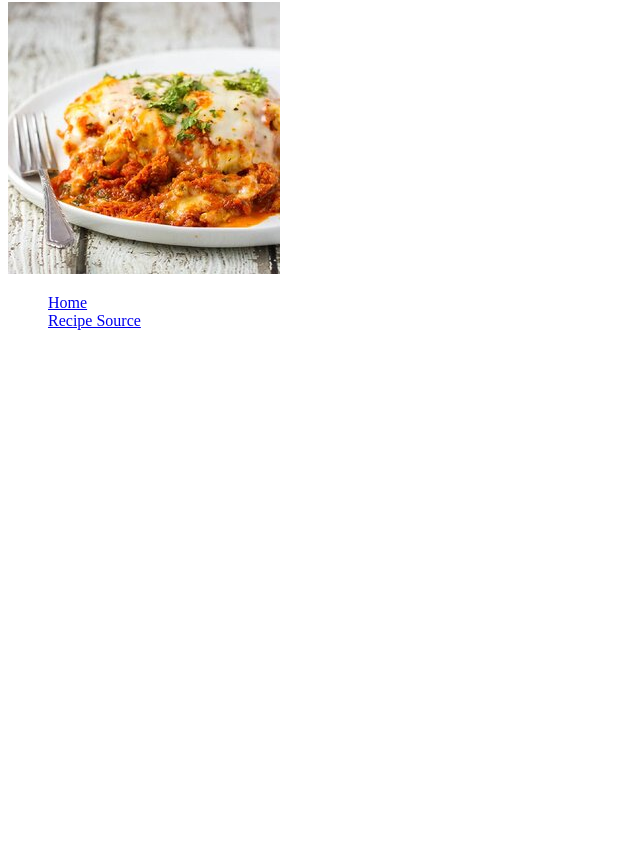
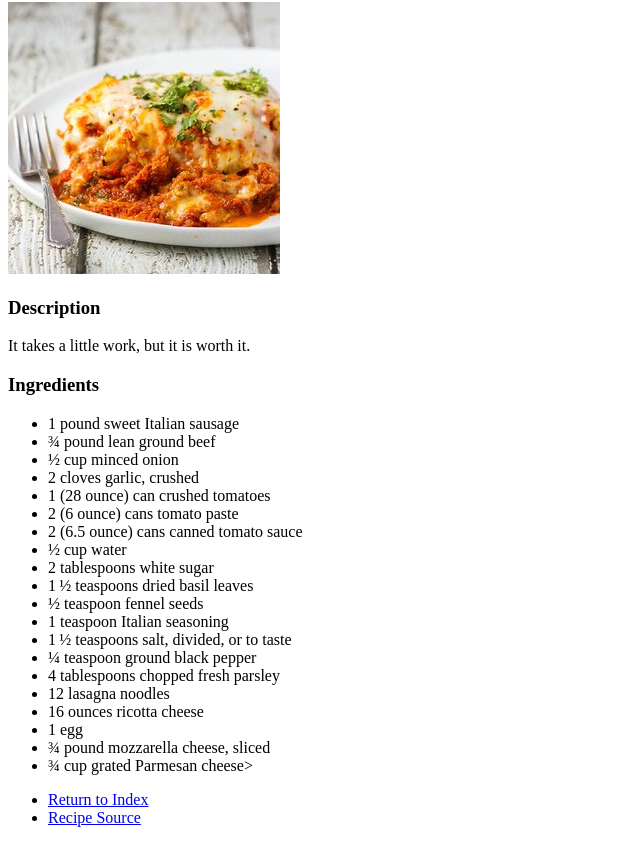
Before and after one commit to zyldria/the-odin-project-recipes, a plain HTML site: page recipes/lasagna.html in a window 1280 px wide. Shown: the part 78-921 px from the top of the page, without its empty margins (0-640 px from the left). Before the commit the page ends 800 px from the top, so only its background shows below. Drawn offline with Linux system fonts and the light colour scheme.

Commit message:
Edit index.html and add a description and ingredients to lasagna.html

```diff
--- a/recipes/lasagna.html
+++ b/recipes/lasagna.html
@@ -8,11 +8,42 @@
   <body>
       <h1>World's Best Lasagna</h1>
       <img src="../img/lasagna.jpg" alt="A Lasagna" />
+      <h3>Description</h4>
+        <p>It takes a little work, but it is worth it.</p>
+      <h3>Ingredients</h3>
       <ul>
-        <a href="../index.html">Home</a>
+          <li>1 pound sweet Italian sausage</li>
+          <li>¾ pound lean ground beef</li>
+          <li>½ cup minced onion</li>
+          <li>2 cloves garlic, crushed</li>
+          <li>1 (28 ounce) can crushed tomatoes</li>
+          <li>2 (6 ounce) cans tomato paste</li>
+          <li>2 (6.5 ounce) cans canned tomato sauce</li>
+          <li>½ cup water</li>
+          <li>2 tablespoons white sugar</li>
+          <li>1 ½ teaspoons dried basil leaves</li>
+          <li>½ teaspoon fennel seeds</li>
+          <li>1 teaspoon Italian seasoning</li>
+          <li>1 ½ teaspoons salt, divided, or to taste</li>
+          <li>¼ teaspoon ground black pepper</li>
+          <li>4 tablespoons chopped fresh parsley</li>
+          <li>12 lasagna noodles</li>
+          <li>16 ounces ricotta cheese</li>
+          <li>1 egg</li>
+          <li>¾ pound mozzarella cheese, sliced</li>
+          <li>¾ cup grated Parmesan cheese></li>
+      </ul>
+
+      <ul>
+        <li>
+          <a href="../index.html">Return to Index</a>
+        </li>
         <div>
         </div>
-        <a href="https://www.allrecipes.com/recipe/23600/worlds-best-lasagna/">Recipe Source</a>
+        <li>
+          <a href="https://www.allrecipes.com/recipe/23600/worlds-best-lasagna/">Recipe Source</a>
+        </li>
       </ul>
+
   </body>
 </html>
```
Also changed, not shown: index.html (+3 -1 lines).
